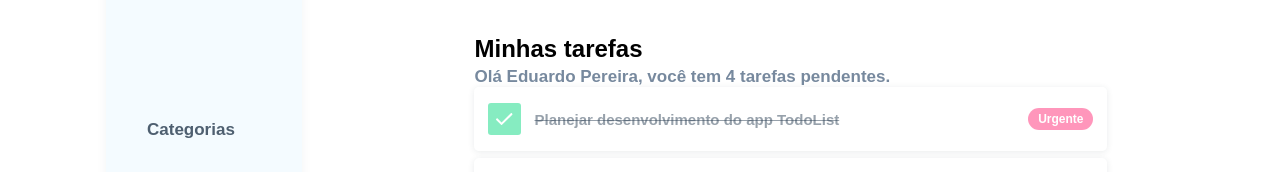
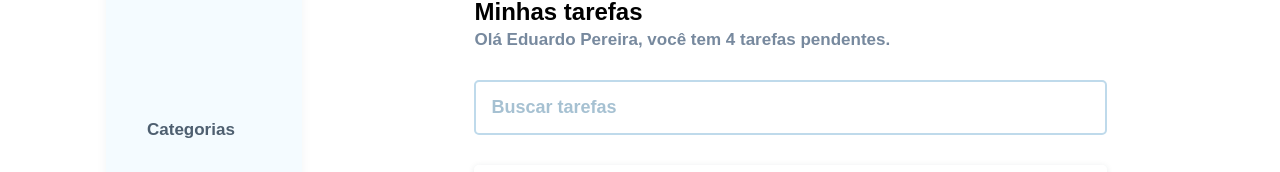
Before and after one commit to LipeSou/taskFacilita, a Vue app: page /dashboard in a window 1280 px wide. Shown: the part 203-375 px from the top of the page. Built offline with nearby package versions, Linux system fonts and the light colour scheme; a web font is replaced by a local one.

Commit message:
feat: input reusable

```diff
--- /dev/null
+++ b/src/components/common/inputFacilita.vue
@@ -0,0 +1,74 @@
+<script setup lang="ts">
+import { defineProps, defineEmits } from 'vue'
+
+const { modelValue, placeholder, type, label, isSeachComponent } = defineProps({
+  modelValue: {
+    type: String,
+    default: ''
+  },
+  type: {
+    type: String,
+    default: 'text'
+  },
+  placeholder: {
+    type: String,
+    default: ''
+  },
+  label: {
+    type: String || null,
+    default: null
+  },
+  isSeachComponent: {
+    type: Boolean,
+    default: false
+  }
+})
+
+const emit = defineEmits(['update:modelValue'])
+
+function updateValue(event: any) {
+  emit('update:modelValue', event?.target?.value)
+}
+</script>
+
+<template>
+  <div class="input-container">
+    <label v-if="label" class="label" for="username">{{ label }}</label>
+    <input
+      :class="['input', isSeachComponent ? 'is-search-background' : '']"
+      :type="type"
+      :value="modelValue"
+      @input="updateValue"
+      :placeholder="placeholder"
+    />
+  </div>
+</template>
+
+<style scoped lang="stylus">
+.input-container
+  display: flex
+  flex-direction: column
+
+.label
+  color: $text
+  font-weight: 600
+  font-size: 14px
+  margin-bottom: 5px
+
+.input
+  height: 55px
+  padding: 15px
+  border-radius: 5px
+  border: 2px solid #BFDAEB
+  font-size: 18px
+  &:hover, &:focus
+    border: 2px solid $primary-color
+
+.is-search-background
+  background: none
+
+::placeholder
+  color: #A6C1D2;
+  font-size: 18px;
+  font-weight: 600;
+</style>
--- a/src/components/useCases/dashboard/DashboardContainerTasks.vue
+++ b/src/components/useCases/dashboard/DashboardContainerTasks.vue
@@ -1,6 +1,7 @@
 <script setup lang="ts">
 import { priority, type taskType } from '@/types/tasks'
 import Card from './dashboardContainerTasksCard'
+import InputFacilita from '@/components/common/inputFacilita.vue'
 
 const allTasks: taskType[] = [
   {
@@ -43,6 +44,9 @@ const allTasks: taskType[] = [
         Olá <span class="description-bold">Eduardo Pereira</span>, você tem
         <span class="description-bold">4 tarefas</span> pendentes.
       </p>
+      <div class="search-container">
+        <InputFacilita placeholder="Buscar tarefas" :isSeachComponent="true" />
+      </div>
       <div class="taks" v-for="task in allTasks" :key="task.id">
         <Card.CardContainer :completed="task.completed">
           <Card.CardCheckboxContainer>
@@ -60,11 +64,17 @@ const allTasks: taskType[] = [
 
 <style scoped lang="stylus">
 .tasks-container
+  padding-top: 118px
   display: flex
   flex-direction: column
   align-items: center
-  justify-content: center
   width: 100%
+  height: calc(100vh - 100px)
+  overflow-y: auto
+
+.search-container
+  margin-bottom: 30px
+  margin-top: 30px
 
 .description
   margin-top: 4px
--- a/src/components/useCases/login/LoginContainer.vue
+++ b/src/components/useCases/login/LoginContainer.vue
@@ -1,4 +1,5 @@
 <script setup lang="ts">
+import InputFacilita from '@/components/common/inputFacilita.vue'
 import router from '@/router'
 
 const login = () => {
@@ -10,15 +11,9 @@ const login = () => {
     <div>
       <h2 class="title">Entre com seus dados de acesso</h2>
       <form @submit.prevent="login">
-        <div class="input-container">
-          <label class="label" for="username">Nome de usuário ou e-mail:</label>
-          <input class="input" type="text" id="username" />
-        </div>
+        <InputFacilita label="Nome de usuário ou e-mail:" type="text" />
         <div class="divider"></div>
-        <div class="input-container">
-          <label class="label" for="password">Senha:</label>
-          <input class="input" type="password" id="password" />
-        </div>
+        <InputFacilita label="Senha:" type="password" />
         <button class="button" type="submit">Entrar</button>
         <p><a href="#" class="forget-password">Esqueci minha senha</a></p>
       </form>
```
